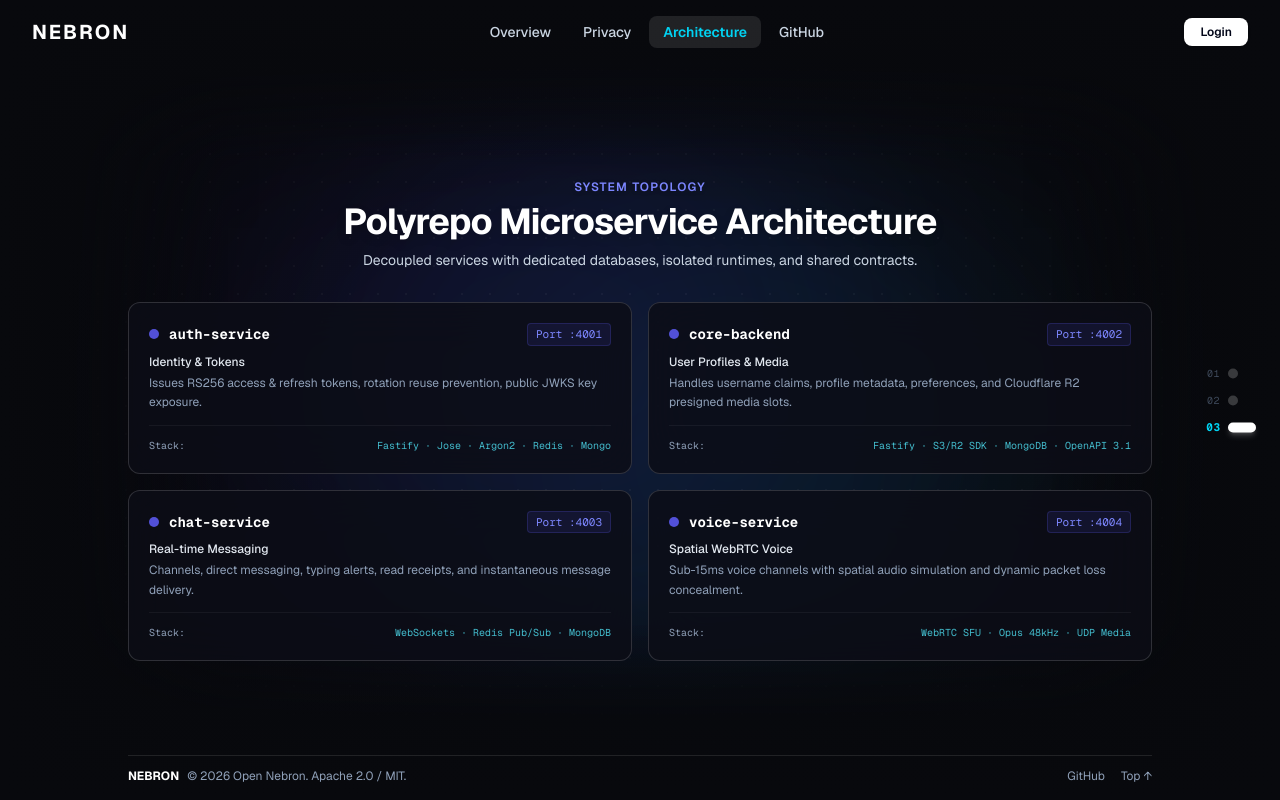
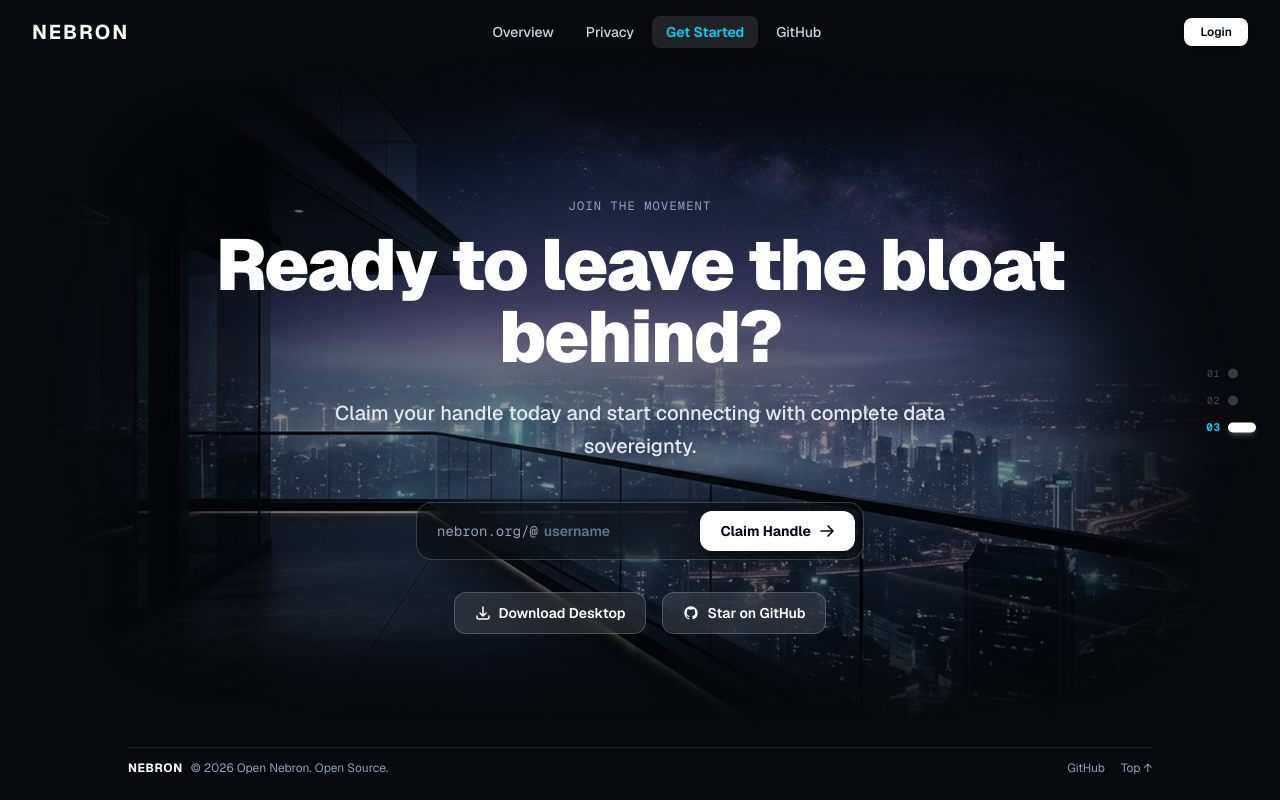
Before and after one commit to open-nebron/nebron-landing, a Next.js app: page / in a window 1280 px wide. Both pictures are taken after a click on the button "03". Built offline with nearby package versions, Linux system fonts and the light colour scheme.

Commit message:
feat: implement 3rd section with custom 4k background and handle reservation cta

```diff
--- a/src/components/Navbar.tsx
+++ b/src/components/Navbar.tsx
@@ -63,7 +63,7 @@ export default function Navbar({ activeSlide = 0, onSelectSlide }: NavbarProps)
                 : "text-slate-300 hover:text-white hover:bg-white/5"
             }`}
           >
-            Architecture
+            Get Started
           </button>
           <a
             href="https://github.com/open-nebron"
@@ -155,7 +155,7 @@ export default function Navbar({ activeSlide = 0, onSelectSlide }: NavbarProps)
               activeSlide === 2 ? "text-cyan-400 bg-white/10" : "text-slate-300 hover:bg-white/5 hover:text-white"
             }`}
           >
-            Architecture
+            Get Started
           </button>
           <a
             href="https://github.com/open-nebron"
--- a/src/components/PresentationView.tsx
+++ b/src/components/PresentationView.tsx
@@ -12,6 +12,7 @@ const SCROLL_DELAY_MS = 100;         // Delay before triggering transition
 
 export default function PresentationView() {
   const [currentSlide, setCurrentSlide] = useState(0);
+  const [handle, setHandle] = useState("");
   const isLockedRef = useRef(false);
   const touchStartY = useRef(0);
   const scrollAccumulatorRef = useRef(0);
@@ -158,37 +159,6 @@ export default function PresentationView() {
     };
   }, [nextSlide, prevSlide]);
 
-  const microservices = [
-    {
-      name: "auth-service",
-      port: "4001",
-      role: "Identity & Tokens",
-      tech: "Fastify · Jose · Argon2 · Redis · Mongo",
-      desc: "Issues RS256 access & refresh tokens, rotation reuse prevention, public JWKS key exposure.",
-    },
-    {
-      name: "core-backend",
-      port: "4002",
-      role: "User Profiles & Media",
-      tech: "Fastify · S3/R2 SDK · MongoDB · OpenAPI 3.1",
-      desc: "Handles username claims, profile metadata, preferences, and Cloudflare R2 presigned media slots.",
-    },
-    {
-      name: "chat-service",
-      port: "4003",
-      role: "Real-time Messaging",
-      tech: "WebSockets · Redis Pub/Sub · MongoDB",
-      desc: "Channels, direct messaging, typing alerts, read receipts, and instantaneous message delivery.",
-    },
-    {
-      name: "voice-service",
-      port: "4004",
-      role: "Spatial WebRTC Voice",
-      tech: "WebRTC SFU · Opus 48kHz · UDP Media",
-      desc: "Sub-15ms voice channels with spatial audio simulation and dynamic packet loss concealment.",
-    },
-  ];
-
   return (
     <div className="fixed inset-0 h-screen w-screen overflow-hidden bg-[#08090d] select-none">
       {/* Top Fixed Navbar */}
@@ -255,7 +225,7 @@ export default function PresentationView() {
         <div className="absolute inset-0 bg-black/35 backdrop-blur-[0.5px]" />
       </div>
 
-      {/* Background 2: Architecture Mesh Background */}
+      {/* Background 2: 4K Twilight Horizon Wallpaper */}
       <div
         className={`fixed inset-0 z-0 pointer-events-none transition-all duration-[1200ms] ease-[cubic-bezier(0.16,1,0.3,1)] ${
           currentSlide === 2
@@ -263,9 +233,17 @@ export default function PresentationView() {
             : "opacity-0 scale-[1.06] blur-[3px]"
         }`}
       >
-        <div className="absolute top-1/4 left-1/3 h-[500px] w-[600px] rounded-full bg-cyan-600/15 blur-[140px]" />
-        <div className="absolute bottom-1/4 right-1/3 h-[500px] w-[600px] rounded-full bg-indigo-600/15 blur-[140px]" />
-        <div className="absolute inset-0 bg-[radial-gradient(rgba(255,255,255,0.06)_1px,transparent_1px)] [background-size:28px_28px] opacity-60" />
+        <Image
+          src="/cta-bg-4k.webp"
+          alt="Nebron Horizon"
+          fill
+          priority
+          unoptimized
+          sizes="100vw"
+          className="object-cover object-center hero-image-render"
+        />
+        <div className="absolute inset-0 hero-dither pointer-events-none" />
+        <div className="absolute inset-0 bg-black/40 backdrop-blur-[0.5px]" />
       </div>
 
       {/* ============================================================== */}
@@ -395,66 +373,91 @@ export default function PresentationView() {
         </div>
       </div>
 
-      {/* Slide 2: Architecture Section */}
+      {/* Slide 2: Call to Action / Get Started */}
       <div
-        className={`absolute inset-0 z-30 flex flex-col justify-between items-center px-4 pt-20 pb-4 transition-all duration-[1200ms] ease-[cubic-bezier(0.16,1,0.3,1)] ${
+        className={`absolute inset-0 z-30 flex flex-col justify-between items-center px-4 pt-20 pb-6 transition-all duration-[1200ms] ease-[cubic-bezier(0.16,1,0.3,1)] ${
           currentSlide === 2
             ? "opacity-100 translate-y-0 scale-100 pointer-events-auto"
             : "opacity-0 translate-y-8 scale-[0.96] pointer-events-none"
         }`}
       >
-        <div className="mx-auto max-w-5xl w-full my-auto">
-          <div className="text-center mb-6 sm:mb-8">
-            <span className="text-xs font-semibold uppercase tracking-widest text-indigo-400 drop-shadow">
-              System Topology
-            </span>
-            <h2 className="mt-1 text-2xl sm:text-3xl lg:text-4xl font-bold tracking-tight text-white drop-shadow-lg">
-              Polyrepo Microservice Architecture
-            </h2>
-            <p className="mt-2 text-xs sm:text-sm text-slate-300 max-w-xl mx-auto">
-              Decoupled services with dedicated databases, isolated runtimes, and shared contracts.
-            </p>
-          </div>
+        <div className="mx-auto max-w-4xl w-full my-auto text-center">
+          <span className="text-xs font-mono uppercase tracking-widest text-slate-400">
+            Join the Movement
+          </span>
 
-          <div className="grid grid-cols-1 sm:grid-cols-2 gap-3.5 sm:gap-4 max-h-[58vh] overflow-y-auto sm:overflow-visible pr-1 sm:pr-0">
-            {microservices.map((svc) => (
-              <div
-                key={svc.name}
-                className="rounded-xl border border-white/15 bg-[#0c0e17]/85 backdrop-blur-xl p-4 sm:p-5 hover:border-indigo-500/50 transition-colors"
-              >
-                <div className="flex items-center justify-between">
-                  <div className="flex items-center gap-2.5">
-                    <div className="h-2.5 w-2.5 rounded-full bg-indigo-500 animate-pulse" />
-                    <span className="font-mono text-sm font-bold text-white">
-                      {svc.name}
-                    </span>
-                  </div>
-                  <span className="font-mono text-[11px] rounded bg-indigo-500/10 text-indigo-400 px-2 py-0.5 border border-indigo-500/20">
-                    Port :{svc.port}
-                  </span>
-                </div>
+          <h2 className="mt-3 text-4xl sm:text-6xl lg:text-7xl font-black tracking-tight text-white drop-shadow-2xl">
+            Ready to leave the bloat behind?
+          </h2>
 
-                <div className="mt-2 text-xs font-medium text-slate-200">
-                  {svc.role}
-                </div>
-                <p className="mt-1 text-xs text-slate-400 leading-relaxed">
-                  {svc.desc}
-                </p>
+          <p className="mt-4 sm:mt-6 text-base sm:text-xl text-slate-200 font-medium leading-relaxed max-w-2xl mx-auto drop-shadow-lg">
+            Claim your handle today and start connecting with complete data sovereignty.
+          </p>
 
-                <div className="mt-3 pt-3 border-t border-white/5 flex items-center justify-between text-[10px] font-mono text-slate-400">
-                  <span>Stack:</span>
-                  <span className="text-cyan-300/80">{svc.tech}</span>
-                </div>
-              </div>
-            ))}
+          {/* Interactive Handle Claim Form */}
+          <form
+            onSubmit={(e) => {
+              e.preventDefault();
+              if (handle.trim()) {
+                window.open(`https://github.com/open-nebron?claim=${encodeURIComponent(handle.trim())}`, "_blank");
+              }
+            }}
+            className="mt-8 sm:mt-10 mx-auto flex w-full max-w-md flex-col sm:flex-row items-center gap-2 rounded-2xl border border-white/20 bg-black/40 p-2 backdrop-blur-xl shadow-2xl transition-all focus-within:border-white/50"
+          >
+            <div className="flex w-full sm:w-auto flex-1 items-center px-3 py-1.5 text-white">
+              <span className="font-mono text-sm text-slate-400 select-none">nebron.org/@</span>
+              <input
+                type="text"
+                value={handle}
+                onChange={(e) => setHandle(e.target.value.toLowerCase().replace(/[^a-z0-9_-]/g, ""))}
+                placeholder="username"
+                maxLength={30}
+                className="w-full bg-transparent px-1.5 py-1 text-sm font-semibold text-white placeholder-slate-500 focus:outline-none"
+              />
+            </div>
+            <button
+              type="submit"
+              className="w-full sm:w-auto inline-flex items-center justify-center gap-2 rounded-xl bg-white px-5 py-2.5 text-sm font-bold text-slate-950 transition-all hover:bg-slate-200 active:scale-[0.98] shadow-md whitespace-nowrap"
+            >
+              <span>Claim Handle</span>
+              <svg className="h-4 w-4" fill="none" viewBox="0 0 24 24" strokeWidth="2.5" stroke="currentColor">
+                <path strokeLinecap="round" strokeLinejoin="round" d="M13.5 4.5L21 12m0 0l-7.5 7.5M21 12H3" />
+              </svg>
+            </button>
+          </form>
+
+          {/* Secondary Actions */}
+          <div className="mt-8 flex flex-wrap items-center justify-center gap-4 text-sm font-semibold">
+            <a
+              href="https://github.com/open-nebron/desktop-app/releases"
+              target="_blank"
+              rel="noopener noreferrer"
+              className="inline-flex items-center gap-2 rounded-xl border border-white/20 bg-white/10 backdrop-blur-md px-5 py-2.5 text-white transition-all hover:bg-white/20 hover:border-white/40 active:scale-[0.98]"
+            >
+              <svg className="h-4 w-4 text-white" fill="none" viewBox="0 0 24 24" strokeWidth="2.2" stroke="currentColor">
+                <path strokeLinecap="round" strokeLinejoin="round" d="M3 16.5v2.25A2.25 2.25 0 005.25 21h13.5A2.25 2.25 0 0021 18.75V16.5M16.5 12L12 16.5m0 0L7.5 12m4.5 4.5V3" />
+              </svg>
+              <span>Download Desktop</span>
+            </a>
+            <a
+              href="https://github.com/open-nebron"
+              target="_blank"
+              rel="noopener noreferrer"
+              className="inline-flex items-center gap-2 rounded-xl border border-white/20 bg-white/10 backdrop-blur-md px-5 py-2.5 text-white transition-all hover:bg-white/20 hover:border-white/40 active:scale-[0.98]"
+            >
+              <svg className="h-4 w-4 text-white" fill="currentColor" viewBox="0 0 24 24">
+                <path fillRule="evenodd" clipRule="evenodd" d="M12 2C6.477 2 2 6.484 2 12.017c0 4.425 2.865 8.18 6.839 9.504.5.092.682-.217.682-.483 0-.237-.008-.868-.013-1.703-2.782.605-3.369-1.343-3.369-1.343-.454-1.158-1.11-1.466-1.11-1.466-.908-.62.069-.608.069-.608 1.003.07 1.53 1.032 1.53 1.032.892 1.53 2.341 1.088 2.91.832.092-.647.35-1.088.636-1.338-2.22-.253-4.555-1.113-4.555-4.951 0-1.093.39-1.988 1.029-2.688-.103-.253-.446-1.272.098-2.65 0 0 .84-.27 2.75 1.026A9.564 9.564 0 0112 6.844c.85.004 1.705.115 2.504.337 1.909-1.296 2.747-1.027 2.747-1.027.546 1.379.202 2.398.1 2.651.64.7 1.028 1.595 1.028 2.688 0 3.848-2.339 4.695-4.566 4.943.359.309.678.92.678 1.855 0 1.338-.012 2.419-.012 2.747 0 .268.18.58.688.482A10.019 10.019 0 0022 12.017C22 6.484 17.522 2 12 2z" />
+              </svg>
+              <span>Star on GitHub</span>
+            </a>
           </div>
         </div>
 
         {/* Compact Footer */}
         <div className="w-full max-w-5xl border-t border-white/10 pt-3 flex flex-col sm:flex-row items-center justify-between gap-2 text-xs text-slate-400">
           <div className="flex items-center gap-2">
-            <span className="font-bold text-white">NEBRON</span>
-            <span>© 2026 Open Nebron. Apache 2.0 / MIT.</span>
+            <span className="font-bold text-white tracking-wider">NEBRON</span>
+            <span>© 2026 Open Nebron. Open Source.</span>
           </div>
           <div className="flex items-center gap-4">
             <a href="https://github.com/open-nebron" target="_blank" rel="noopener noreferrer" className="hover:text-white transition-colors">
```
Also changed, not shown: public/cta-bg-4k.webp (added).
